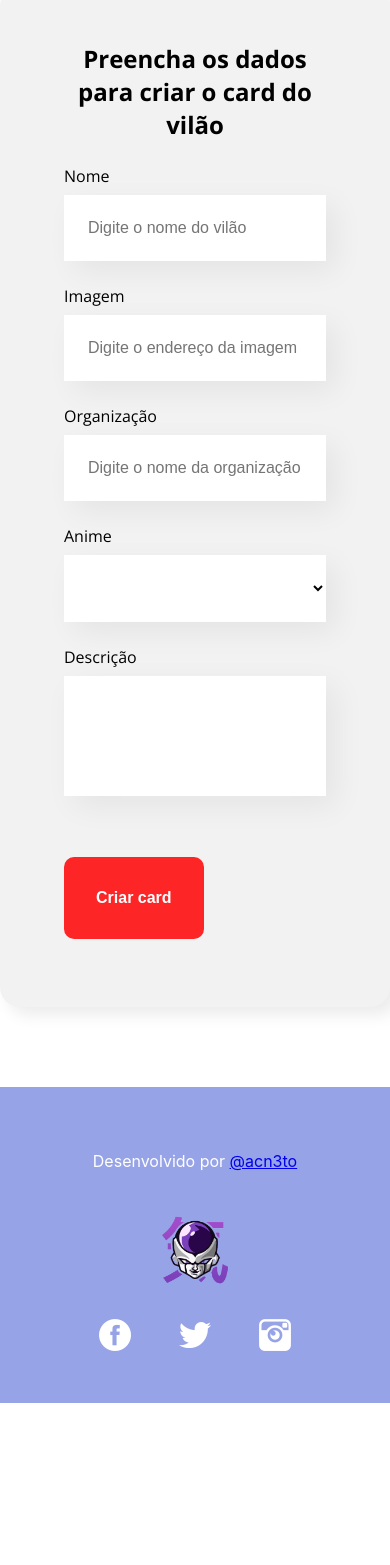
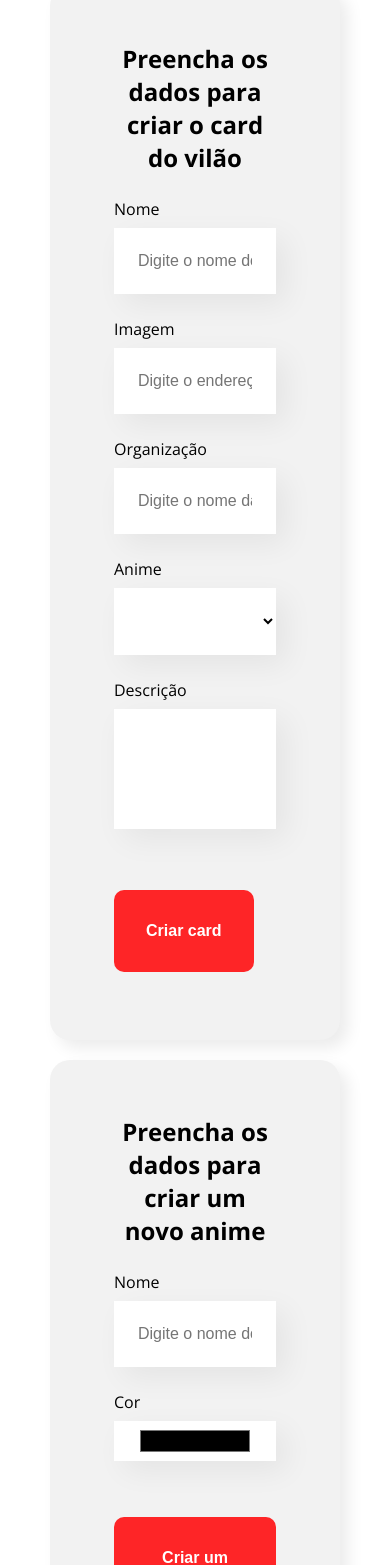
Before and after one commit to acn3to/villains-organogram, a React (Create React App) app: page / in a window 390 px wide. Shown: the part 432-1997 px from the top of the page. Before the commit the page ends 1835 px from the top, so only its background shows below. Built offline with nearby package versions, Linux system fonts and the light colour scheme.

Commit message:
:sparkles: feat: create anime

```diff
--- a/src/App.js
+++ b/src/App.js
@@ -41,10 +41,18 @@ function App() {
 		);
 	};
 
+	const handleCreateAnime = (newAnime) => {
+		setAnimes([...animes, { ...newAnime, id: uuidv4() }]);
+	};
+
 	return (
 		<div className="App">
 			<Header />
-			<Form onVillainRegistered={handleNewVillain} animes={animes} />
+			<Form
+				createAnime={handleCreateAnime}
+				onVillainRegistered={handleNewVillain}
+				animes={animes}
+			/>
 			{animes.map((anime) => (
 				<Anime
 					key={anime.name}
--- a/src/components/TextField/TextField.css
+++ b/src/components/Field/Field.css
@@ -1,15 +1,15 @@
-.text-field {
+.field {
 	margin: 24px 0;
 }
 
-.text-field label {
+.field label {
 	display: block;
 	margin-bottom: 8px;
 
 	font-size: 24px;
 }
 
-.text-field input {
+.field input {
 	box-sizing: border-box;
 
 	padding: 24px;
@@ -22,9 +22,14 @@
 	border: none;
 }
 
+.field-color input {
+  height: 2.5em;
+  padding: 0.3125em 1.5em;
+}
+
 @media (max-width: 688px) {
-	.text-field label,
-	.text-field input {
+	.field label,
+	.field input {
 		font-size: 16px;
 	}
 }
--- a/src/components/TextField/index.js
+++ b/src/components/Field/index.js
@@ -1,17 +1,17 @@
-import './TextField.css';
+import './Field.css';
 
 import React from 'react';
 
-const TextField = ({ onChange, label, inputValue, required, placeholder }) => {
+const Field = ({ type = 'text', onChange, label, inputValue, required, placeholder }) => {
 	const onTyping = (event) => {
 		onChange(event.target.value);
 	};
 
 	return (
-		<div className="text-field">
+		<div className={`field field-${type}`}>
 			<label>{label}</label>
 			<input
-				type="text"
+				type={type}
 				value={inputValue}
 				onChange={onTyping}
 				required={required}
@@ -21,4 +21,4 @@ const TextField = ({ onChange, label, inputValue, required, placeholder }) => {
 	);
 };
 
-export default TextField;
+export default Field;
--- a/src/components/Form/Form.css
+++ b/src/components/Form/Form.css
@@ -1,20 +1,24 @@
-.form {
+.form-container {
 	display: flex;
+  gap: 1.25em;
+  flex-wrap: wrap;
 	justify-content: center;
-	margin: 80px 0;
+	margin: 5em 3.125em;
 
 	font-family: 'Open Sans', sans-serif;
 }
 
-.form form {
-	max-width: 80%;
-	padding: 36px 64px;
+.form-container form {
+  flex: 1;
+	padding: 2.25em 4em;
+
+  min-width: 35%;
 
 	background-color: #f2f2f2;
-	border-radius: 20px;
-	box-shadow: 8px 8px 16px rgba(0, 0, 0, 0.08);
+	border-radius: 1.25em;
+	box-shadow: 0.5em 0.5em 1em rgba(0, 0, 0, 0.08);
 }
 
-.form h2 {
+.form-container h2 {
 	text-align: center;
 }
--- a/src/components/Form/index.js
+++ b/src/components/Form/index.js
@@ -6,14 +6,16 @@ import { v4 as uuidv4 } from 'uuid';
 import Button from '../Button';
 import Dropdown from '../Dropdown';
 import TextArea from '../TextArea';
-import TextField from '../TextField';
+import Field from '../Field';
 
-const Form = ({ onVillainRegistered, animes }) => {
+const Form = ({ onVillainRegistered, animes, createAnime }) => {
 	const [name, setName] = useState('');
 	const [image, setImage] = useState('');
 	const [organisation, setOrganisation] = useState('');
 	const [anime, setAnime] = useState('');
 	const [description, setDescription] = useState('');
+	const [animeName, setAnimeName] = useState('');
+	const [animeColor, setAnimeColor] = useState('');
 
 	const onSave = (event) => {
 		event.preventDefault();
@@ -34,23 +36,23 @@ const Form = ({ onVillainRegistered, animes }) => {
 	};
 
 	return (
-		<section className="form">
+		<section className="form-container">
 			<form onSubmit={onSave}>
 				<h2>Preencha os dados para criar o card do vilão</h2>
-				<TextField
+				<Field
 					required={true}
 					label="Nome"
 					placeholder="Digite o nome do vilão"
 					inputValue={name}
 					onChange={(value) => setName(value)}
 				/>
-				<TextField
+				<Field
 					label="Imagem"
 					placeholder="Digite o endereço da imagem"
 					inputValue={image}
 					onChange={(value) => setImage(value)}
 				/>
-				<TextField
+				<Field
 					required={true}
 					label="Organização"
 					placeholder="Digite o nome da organização"
@@ -74,6 +76,30 @@ const Form = ({ onVillainRegistered, animes }) => {
 				/>
 				<Button>Criar card</Button>
 			</form>
+			<form
+				onSubmit={(event) => {
+					event.preventDefault();
+					createAnime({ name: animeName, color: animeColor });
+				}}
+			>
+				<h2>Preencha os dados para criar um novo anime</h2>
+				<Field
+					required
+					label="Nome"
+					placeholder="Digite o nome do anime"
+					inputValue={animeName}
+					onChange={(value) => setAnimeName(value)}
+				/>
+				<Field
+					required
+					label="Cor"
+					type="color"
+					placeholder="Digite a cor do anime"
+					inputValue={animeColor}
+					onChange={(value) => setAnimeColor(value)}
+				/>
+				<Button>Criar um novo anime</Button>
+			</form>
 		</section>
 	);
 };
```
